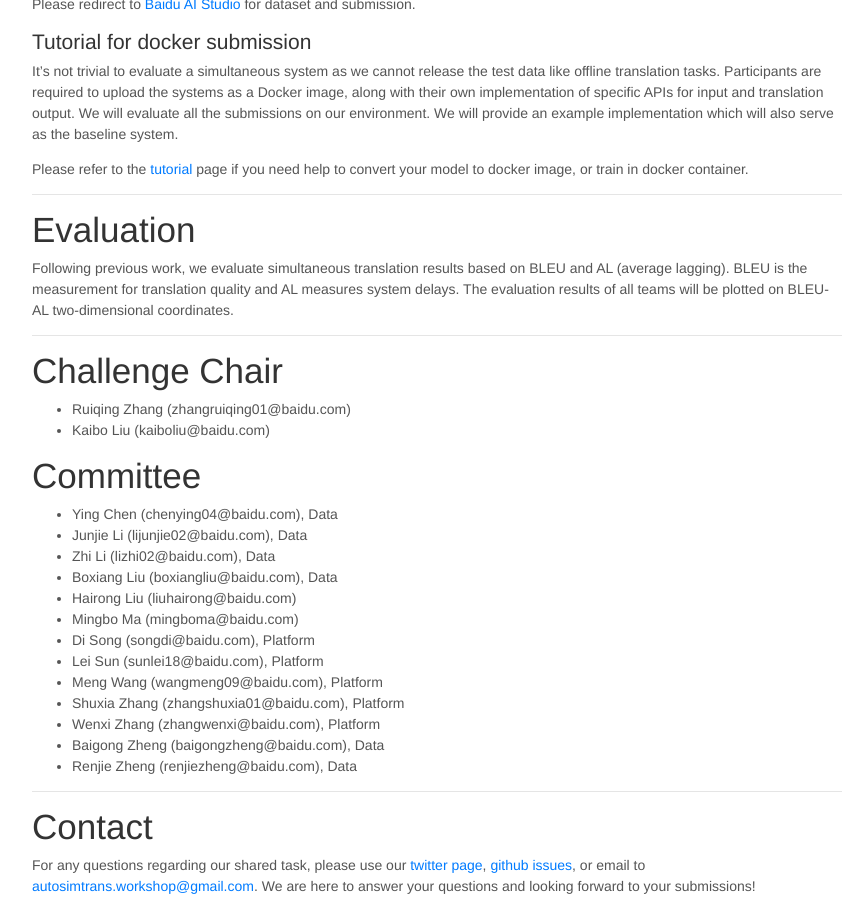
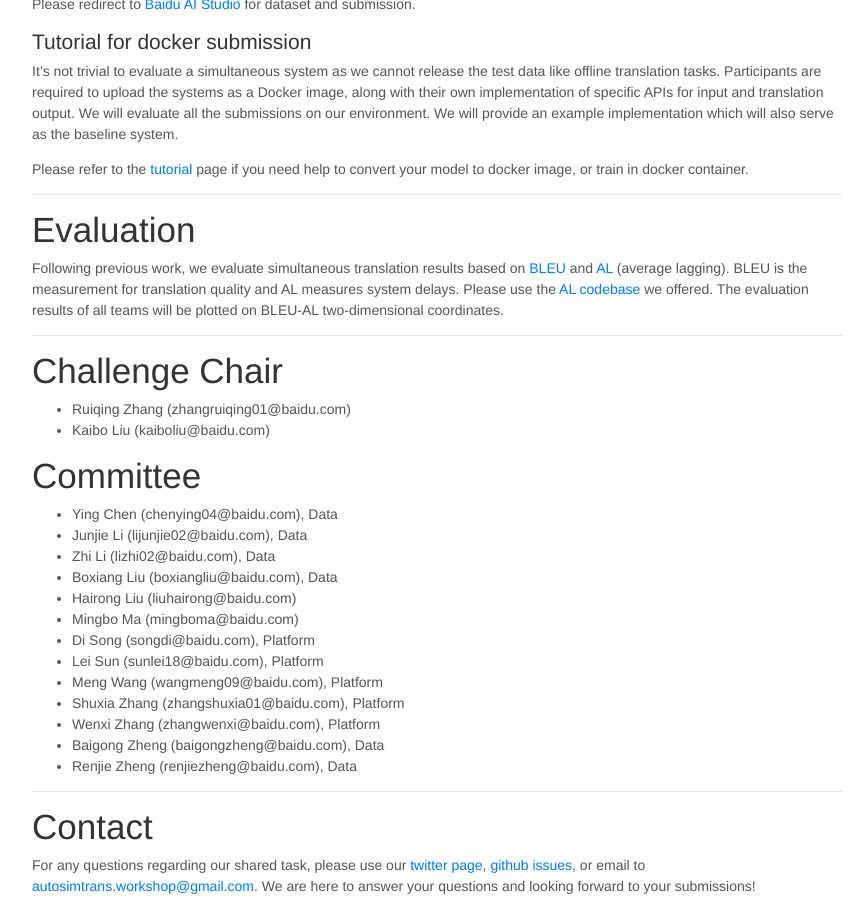
Before and after one commit to autosimtrans/autosimtrans.github.io, a Jekyll site: the page built from shared.md, in a window 1280 px wide and 900 px high, scrolled down 2317 px. Shown: the whole window, without its empty margins (203-1068 px from the left). Built offline with Jekyll 4.4.1, drawn with Linux system fonts in a browser that asks for light colours; nearby versions of some CDN libraries.

Commit message:
al link added

```diff
--- a/shared.md
+++ b/shared.md
@@ -98,7 +98,7 @@ Please refer to the [tutorial](https://autosimtrans.github.io/tutorial) page if
 
 # Evaluation
 
-Following previous work, we evaluate simultaneous translation results based on BLEU and AL (average lagging). BLEU is the measurement for translation quality and AL measures system delays. The evaluation results of all teams will be plotted on BLEU-AL two-dimensional coordinates.
+Following previous work, we evaluate simultaneous translation results based on [BLEU](https://www.aclweb.org/anthology/P02-1040.pdf) and [AL](https://github.com/SimulTrans-demo/STACL) (average lagging). BLEU is the measurement for translation quality and AL measures system delays. Please use the [AL codebase](https://github.com/SimulTrans-demo/STACL) we offered. The evaluation results of all teams will be plotted on BLEU-AL two-dimensional coordinates.
 
 
 ---
```
